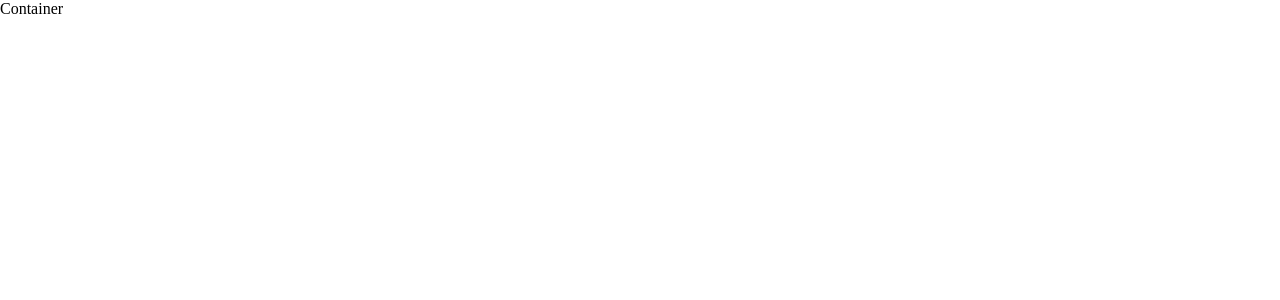
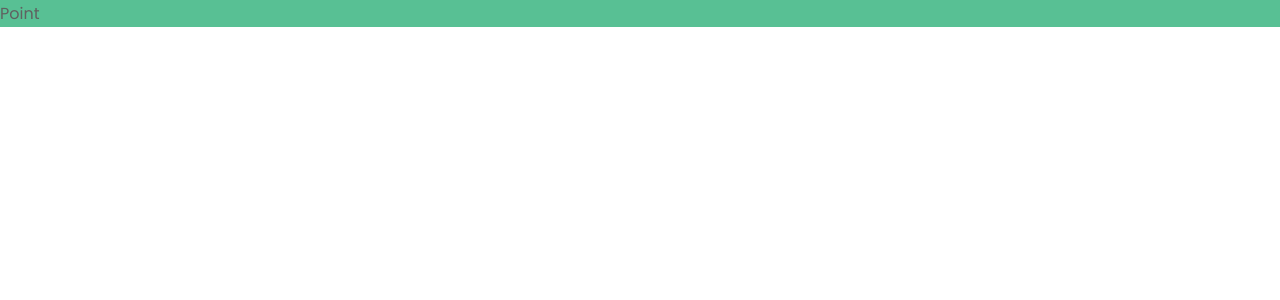
Before and after one commit to Benjamin-Dervieux/Hackathon, a React (Create React App) app: page / in a window 1280 px wide. Shown: the top 300 px of the page. Built offline with nearby package versions, Linux system fonts and the light colour scheme.

Commit message:
update main style

```diff
--- a/src/components/Point.jsx
+++ b/src/components/Point.jsx
@@ -1,9 +1,10 @@
 import React from 'react';
+import './point.css';
 
 function Point() {
   return (
     <div>
-      <div>Point</div>
+      <div className="pointContainer">Point</div>
     </div>
   );
 }
--- /dev/null
+++ b/src/components/point.css
@@ -0,0 +1,3 @@
+.pointContainer {
+  background-color: var(--color-bg-variant);
+}
--- a/src/index.css
+++ b/src/index.css
@@ -1,4 +1,32 @@
+@import url('https://fonts.googleapis.com/css2?family=Poppins:wght@200;300;400;500;600;700;800;900&display=swap');
+
 * {
+  margin: 0;
   padding: 0;
-  margin: 0;
+  border: 0;
+  outline: 0;
+  box-sizing: border-box;
+  list-style: none;
+  text-decoration: none;
 }
+
+:root {
+  --color-bg: #eef1f6;
+  --color-bg-variant: #58c094;
+  --color-white: #ffffff;
+  --color-scroll: #33785b;
+}
+
+html {
+  scroll-behavior: smooth;
+}
+
+::-webkit-scrollbar {
+  display: none;
+}
+
+body {
+  font-family: 'Poppins', sans-serif;
+  color: #606060;
+  line-height: 1.7;
+}
--- a/src/screen/Home.jsx
+++ b/src/screen/Home.jsx
@@ -1,10 +1,13 @@
 import React from 'react';
 import './home.css';
+import Point from '../components/Point';
 
 function Home() {
   return (
     <div>
-      <div>Container</div>
+      <div>
+        <Point />
+      </div>
     </div>
   );
 }
```
